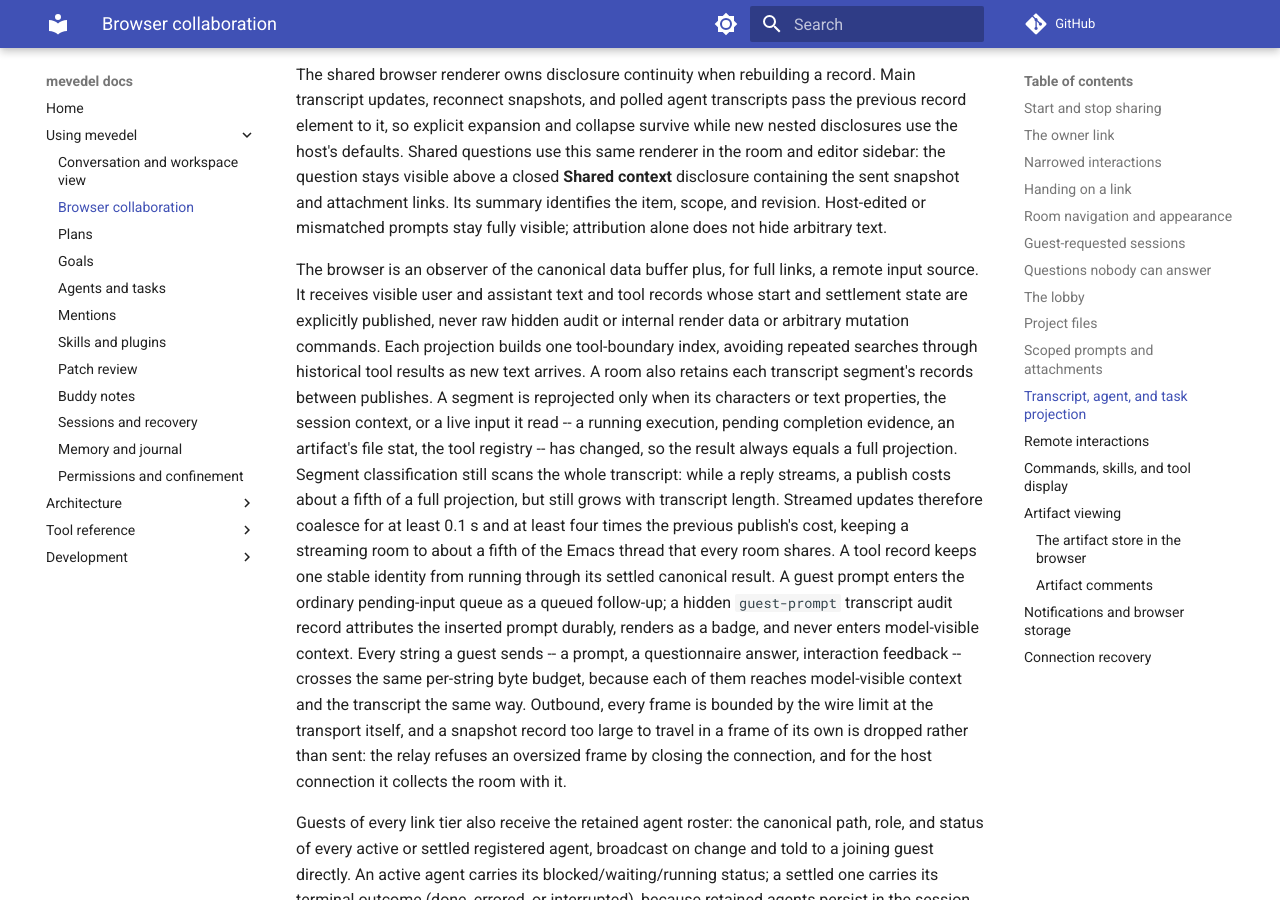
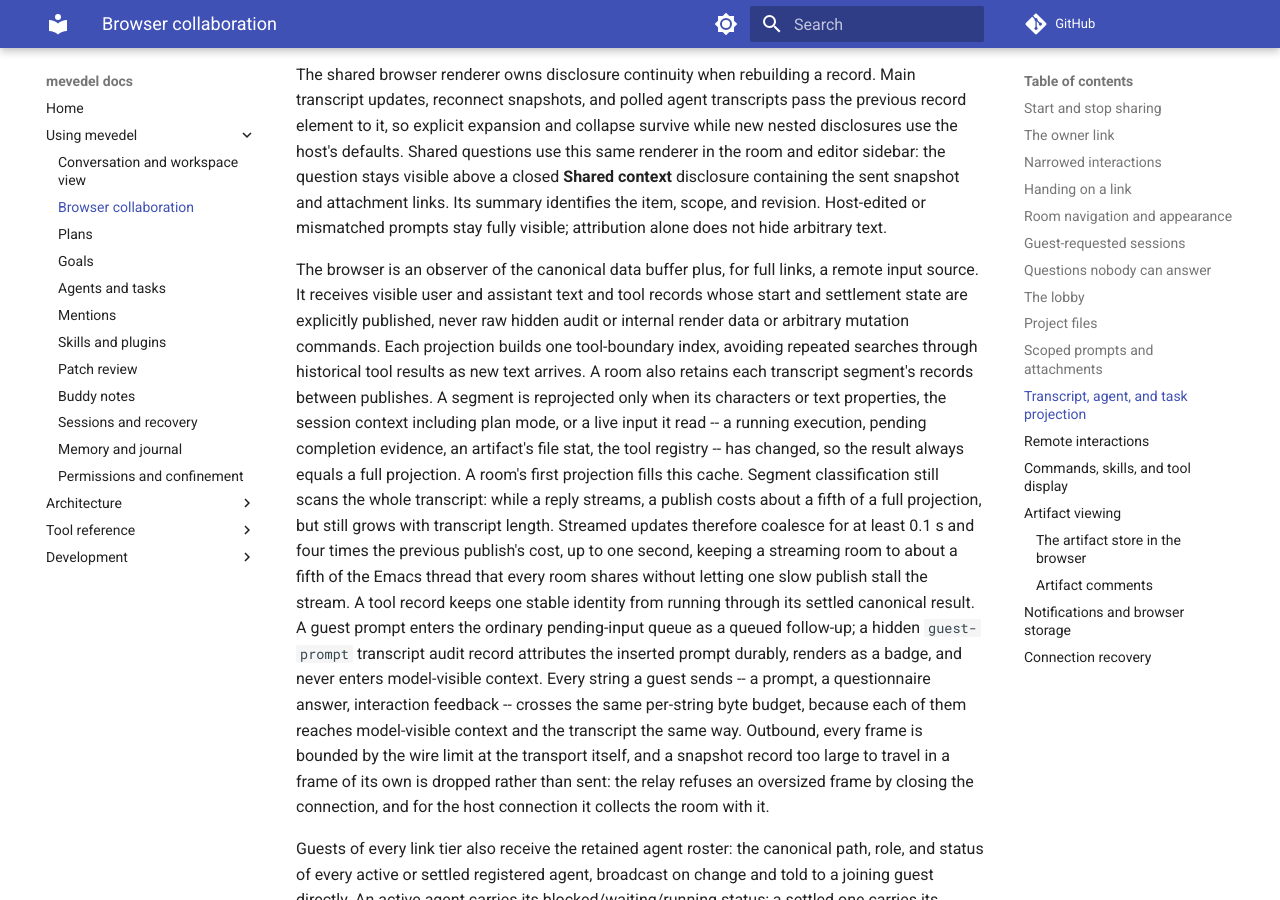
Before and after one commit to FrauH0lle/mevedel, an MkDocs documentation site: the page built from docs/collaboration.md, in a window 1280 px wide and 900 px high, scrolled down 11653 px. Built offline with MkDocs 1.6.1 and Material for MkDocs 9.7.7, drawn with Linux system fonts in a browser that asks for light colours; comment, search, counter and statistics services are not loaded.

Commit message:
fix(collaboration): Track plan mode in retained projection, not prompts
The retained projection's context held the session object and the view's
render-state fingerprint.  A response's text depends on plan mode -- an
unclosed proposed plan is hidden while planning -- but the session
compared `equal' to itself, so leaving plan mode kept guests on the cut
text until that segment changed (reproduced against a full projection).
The fingerprint, by contrast, tracks the permission queue and a pending
plan approval, which no projection reads: each permission prompt queued
or answered discarded every retained segment (13 -> 71 ms at 200 turns
on the desktop), and the next coalesced publish then waited four times
that.  The context now carries the plan-mode flag instead.

A room's start projected the whole transcript without the cache, so its
first publish projected everything again; it now fills the room's cache.
Pacing is capped at one second, so a single garbage collection or
remote wait inside a publish no longer holds a streaming room for
several seconds.  The source check is `equal-including-properties',
which compares property values by value since Emacs 29 (0.9 against
1.3 ms over all segments at 200 turns).

The randomized retained-projection test compared one error with another
for a third of its steps once a mutation broke a tool block; a breaking
mutation is now undone.

* mevedel-collaboration-projection.el
(mevedel-collaboration--projection-context): Plan mode instead of the
render-state fingerprint.
(mevedel-collaboration--source-unchanged-p): Compare with
`equal-including-properties'.
(mevedel-collaboration--projection-cache): State what a segment may
read.
* mevedel-collaboration.el (mevedel-collaboration--start): Fill the
room's projection cache.
(mevedel-collaboration--schedule-publish): Cap the paced delay.
* docs/collaboration.md, docs/adr/0099-*.md: Describe them.
* test/test-mevedel-collaboration-projection.el: Cover plan mode; undo
breaking mutations.
* test/test-mevedel-collaboration-commands.el: Cover the cap.
* test/test-mevedel-collaboration.el: Stubs accept the cache.

```diff
--- a/docs/collaboration.md
+++ b/docs/collaboration.md
@@ -563,14 +563,16 @@ never raw hidden audit or internal render data or arbitrary mutation commands.
 Each projection builds one tool-boundary index, avoiding repeated searches
 through historical tool results as new text arrives. A room also retains each
 transcript segment's records between publishes. A segment is reprojected only
-when its characters or text properties, the session context, or a live input
-it read -- a running execution, pending completion evidence, an artifact's file
-stat, the tool registry -- has changed, so the result always equals a full
-projection. Segment classification still scans the whole transcript: while a
+when its characters or text properties, the session context including plan
+mode, or a live input it read -- a running execution, pending completion
+evidence, an artifact's file stat, the tool registry -- has changed, so the
+result always equals a full projection. A room's first projection fills this
+cache. Segment classification still scans the whole transcript: while a
 reply streams, a publish costs about a fifth of a full projection, but still
 grows with transcript length. Streamed updates therefore coalesce for at least
-0.1 s and at least four times the previous publish's cost, keeping a streaming
-room to about a fifth of the Emacs thread that every room shares.
+0.1 s and four times the previous publish's cost, up to one second, keeping a
+streaming room to about a fifth of the Emacs thread that every room shares
+without letting one slow publish stall the stream.
 A tool record keeps
 one stable identity from running through its settled canonical result. A
 guest prompt enters the ordinary pending-input queue as a queued follow-up;
```
Also changed, not shown: docs/adr/0099-project-live-collaboration-from-host-authoritative-state.md (+2 -1 lines), 5 other files.
